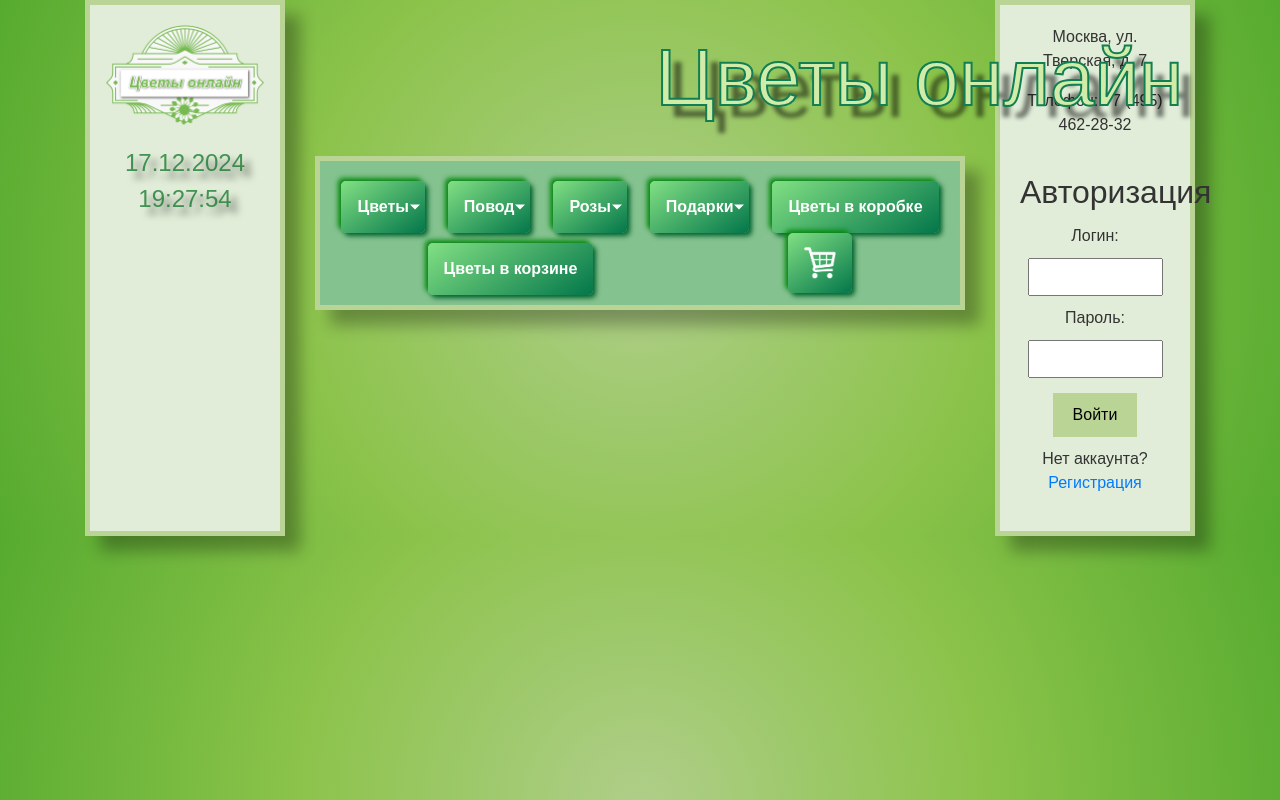
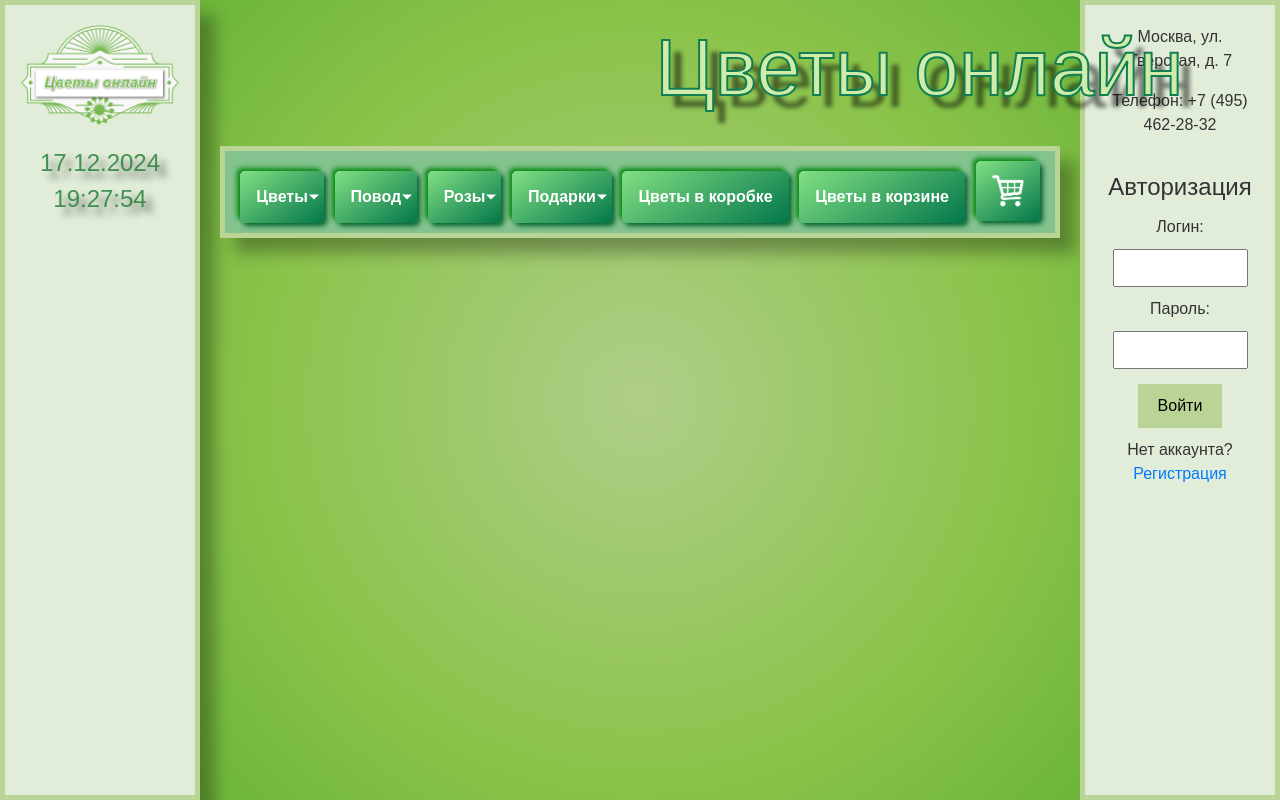
Before and after one commit to SeaMan75/flowers-shop, a PHP site: page / in a window 1280 px wide. Run offline with PHP 8.4, Linux system fonts and the light colour scheme; data that the repository does not hold is empty; some libraries are stand-ins or nearby versions.

Commit message:
Add files via upload

```diff
--- a/public/index.html
+++ b/public/index.html
@@ -13,7 +13,7 @@
 </head>
 
 <body>
-    <div class="container">
+    <div class="flex-container">
         <aside class="left-aside">
             <div id="current_date_time_block2">
                 <div>
--- a/public/style/style.css
+++ b/public/style/style.css
@@ -21,6 +21,7 @@ body {
 
 .auth-form h2 {
     text-align: center;
+    font-size: 24px;
 }
 
 .auth-form form {
@@ -28,7 +29,6 @@ body {
     flex-direction: column;
     align-items: center;
 }
-
     .auth-form label {
         margin: 5px 0;
     }
@@ -108,10 +108,17 @@ aside {
         /* Центрирование текста */
     }
 
+    .flex-container {
+        display: flex;
+        justify-content: space-between;
+        height: 100vh;
+        /* Высота контейнера на всю высоту окна */
+    }
+
     main {
         flex-grow: 1;
         /* Основной контент занимает оставшееся пространство */
-    padding: 30px;
+        padding: 20px;
     }
 }
 
```
Also changed, not shown: public/register.php (added, +49 -0 lines). Lines whose indentation alone changed are shown as unchanged.
